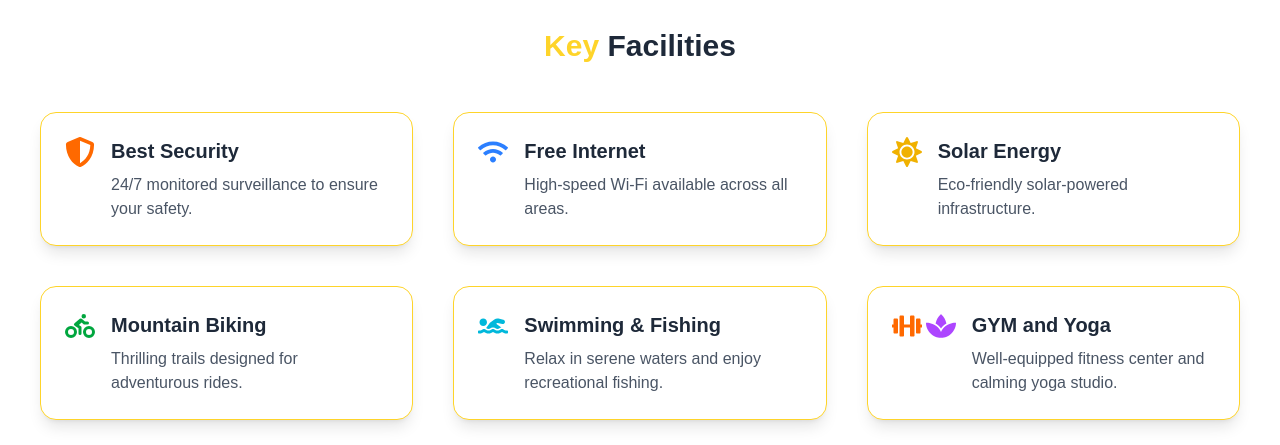
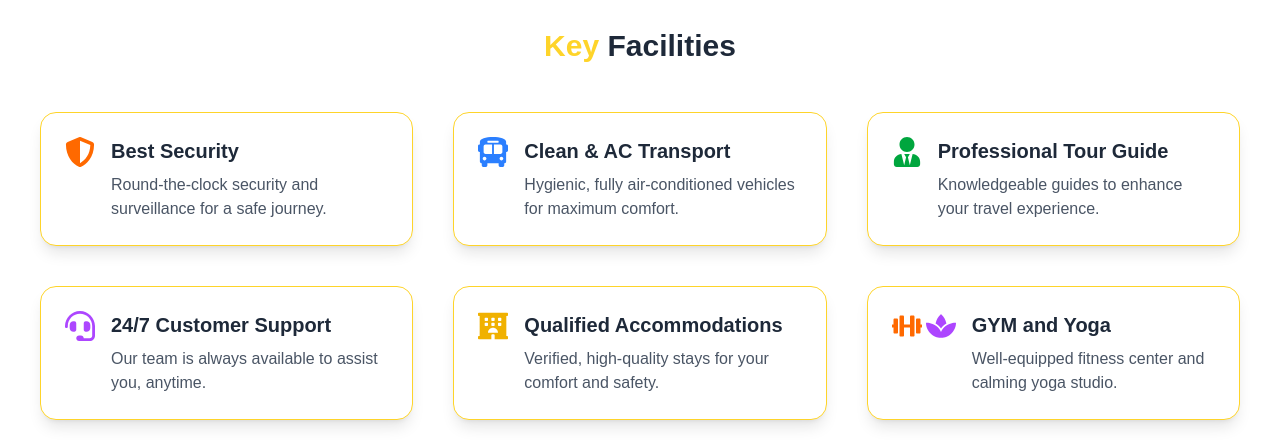
Before and after one commit to sritechbees/tripzodowebpage, a Next.js app: page / in a window 1280 px wide. Shown: the part 6300-6745 px from the top of the page. Built offline with nearby package versions, Linux system fonts and the light colour scheme.

Commit message:
key fecilities change

```diff
--- a/src/pages/home/feacturetures.tsx
+++ b/src/pages/home/feacturetures.tsx
@@ -7,10 +7,10 @@ import {
   FaWhatsapp,
   FaMapMarkerAlt,
   FaShieldAlt,
-  FaWifi,
-  FaSun,
-  FaBiking,
-  FaSwimmer,
+  FaBusAlt,
+  FaUserTie,
+  FaHeadset,
+  FaHotel,
   FaDumbbell,
   FaSpa,
 } from "react-icons/fa";
@@ -76,30 +76,30 @@ const data = [
 ];
 
 const facilities = [
-  {
+ {
     title: "Best Security",
-    description: "24/7 monitored surveillance to ensure your safety.",
+    description: "Round-the-clock security and surveillance for a safe journey.",
     icon: <FaShieldAlt className="text-orange-500 text-3xl" />,
   },
   {
-    title: "Free Internet",
-    description: "High-speed Wi-Fi available across all areas.",
-    icon: <FaWifi className="text-blue-500 text-3xl" />,
+    title: "Clean & AC Transport",
+    description: "Hygienic, fully air-conditioned vehicles for maximum comfort.",
+    icon: <FaBusAlt className="text-blue-500 text-3xl" />,
   },
   {
-    title: "Solar Energy",
-    description: "Eco-friendly solar-powered infrastructure.",
-    icon: <FaSun className="text-yellow-500 text-3xl" />,
+    title: "Professional Tour Guide",
+    description: "Knowledgeable guides to enhance your travel experience.",
+    icon: <FaUserTie className="text-green-600 text-3xl" />,
   },
   {
-    title: "Mountain Biking",
-    description: "Thrilling trails designed for adventurous rides.",
-    icon: <FaBiking className="text-green-600 text-3xl" />,
+    title: "24/7 Customer Support",
+    description: "Our team is always available to assist you, anytime.",
+    icon: <FaHeadset className="text-purple-500 text-3xl" />,
   },
   {
-    title: "Swimming & Fishing",
-    description: "Relax in serene waters and enjoy recreational fishing.",
-    icon: <FaSwimmer className="text-cyan-500 text-3xl" />,
+    title: "Qualified Accommodations",
+    description: "Verified, high-quality stays for your comfort and safety.",
+    icon: <FaHotel className="text-yellow-500 text-3xl" />,
   },
   {
     title: "GYM and Yoga",
```
